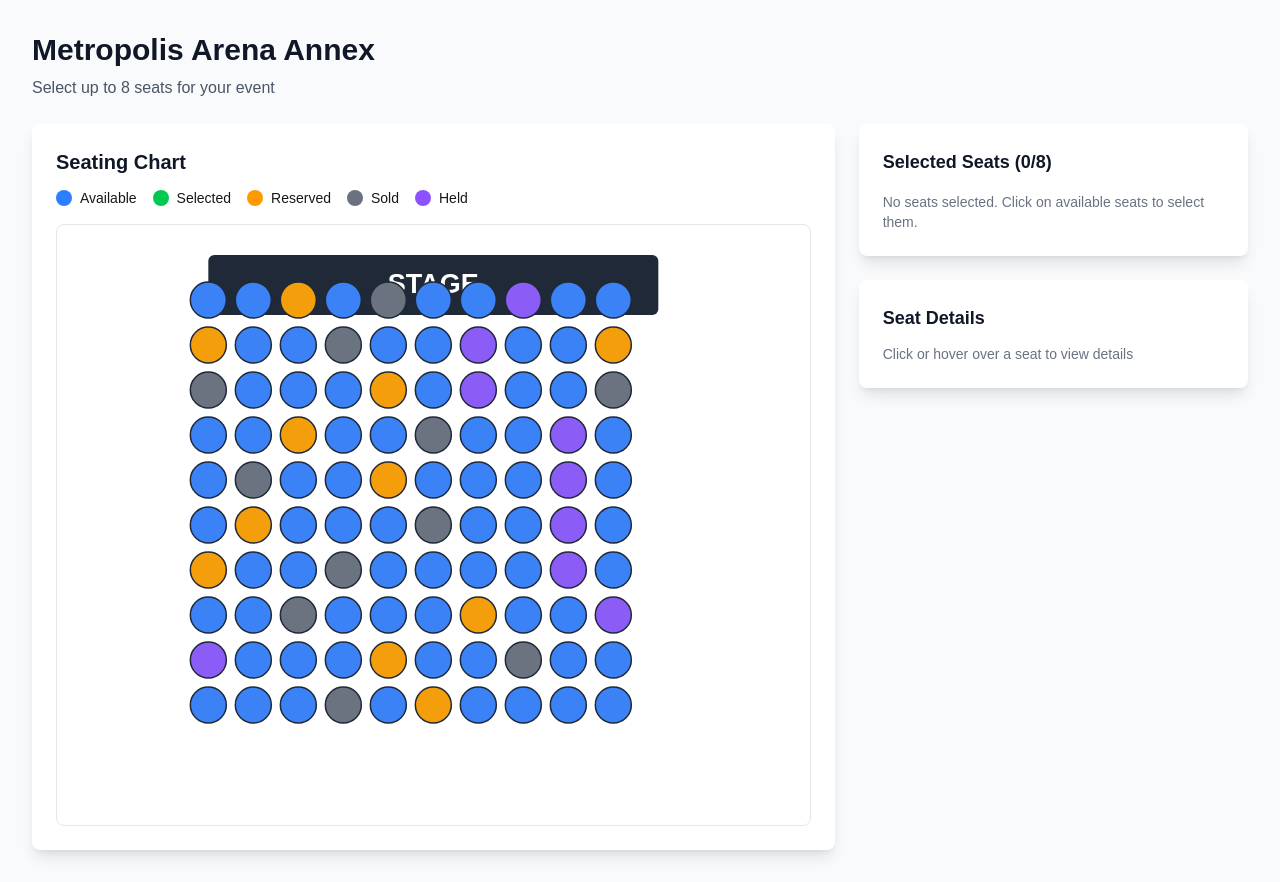
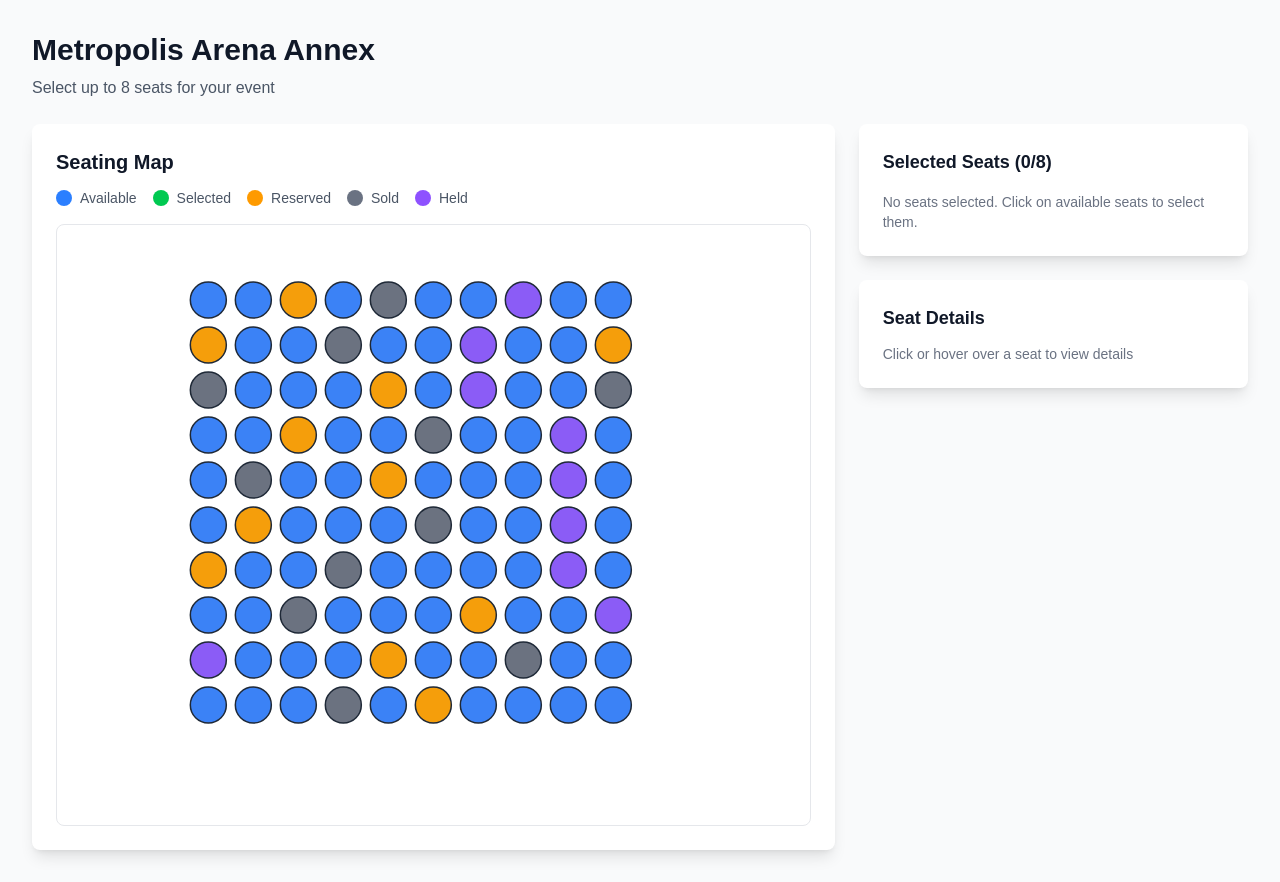
Before and after one commit to kukuhsain/ts-venue-seating-next, a Next.js app: page / in a window 1280 px wide. Built offline with nearby package versions, Linux system fonts and the light colour scheme.

Commit message:
improve UI

```diff
--- a/components/SeatingMap.tsx
+++ b/components/SeatingMap.tsx
@@ -132,9 +132,9 @@
             <div className="bg-white rounded-lg shadow-lg p-4 md:p-6">
               <div className="mb-4">
                 <h2 className="text-xl font-semibold text-gray-900 mb-3">
-                  Seating Chart
+                  Seating Map
                 </h2>
-                <div className="flex flex-wrap gap-4 text-sm">
+                <div className="flex flex-wrap gap-4 text-sm text-gray-600">
                   <div className="flex items-center gap-2">
                     <div className="w-4 h-4 rounded-full bg-blue-500"></div>
                     <span>Available</span>
@@ -166,26 +166,6 @@
                   className="w-full h-auto"
                   style={{ maxHeight: '600px' }}
                 >
-                  {/* Stage indicator */}
-                  <rect
-                    x={venue.map.width / 2 - 150}
-                    y={20}
-                    width={300}
-                    height={40}
-                    fill="#1f2937"
-                    rx={4}
-                  />
-                  <text
-                    x={venue.map.width / 2}
-                    y={45}
-                    textAnchor="middle"
-                    fill="white"
-                    fontSize="18"
-                    fontWeight="bold"
-                  >
-                    STAGE
-                  </text>
-
                   {venue.sections.map((section) =>
                     section.rows.map((row) =>
                       row.seats.map((seat) => {
```
